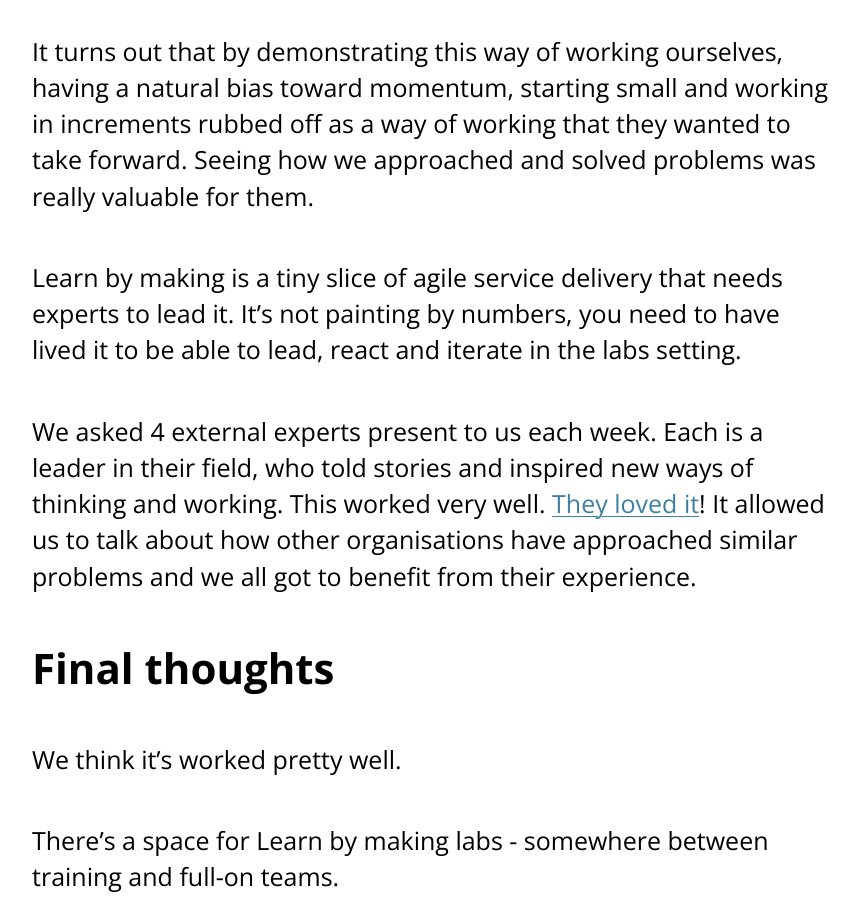
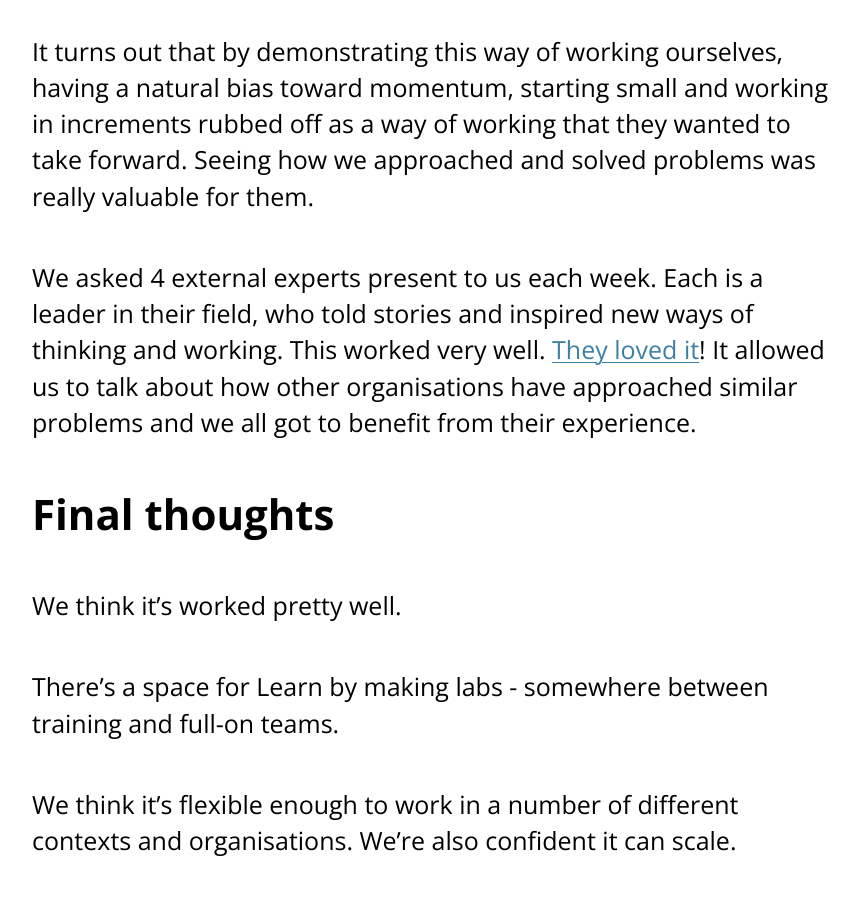
Before and after one commit to learnbymakingwales/learnbymakingwales.github.io, a Jekyll site: the page built from en/updates/_posts/2022-12-21-what-weve-learned.md, in a window 1280 px wide and 900 px high, scrolled down 5870 px. Shown: the whole window, without its empty margins (208-1067 px from the left). Built offline with Jekyll 4.4.1, drawn with Linux system fonts in a browser that asks for light colours; some of the changed text lies outside the part shown.

Commit message:
Update 2022-12-21-what-weve-learned.md
Removed bit about experts leading.

```diff
--- a/en/updates/_posts/2022-12-21-what-weve-learned.md
+++ b/en/updates/_posts/2022-12-21-what-weve-learned.md
@@ -27,7 +27,7 @@ We’ve spent [8 days over 4 weeks](https://learnbymaking.wales/en/the-labs/) ex
 
 There’s a long list of things we’d love to improve by iterating. For instance, we’d tweak the onboarding and some of the session content. There’s a tonne of things we’ve learned about logistics that would make it easier next time. All the things you only learn by doing, but here’s 5 big lessons learned.
 
-## Lesson 1: It needs to be a safe to experiment
+## Lesson 1: It needs to be safe to experiment
 
 The best teams have empathy for their users and each other. We dedicated time to thinking about both, but we started by [getting to know each other](https://learnbymaking.wales/en/the-labs/session/one.html). We thought this was an important investment to ensure that ten relative strangers felt comfortable together.
 
@@ -71,8 +71,6 @@ Right from the start we were upfront about Learn by making being an experiment a
 
 It turns out that by demonstrating this way of working ourselves, having a natural bias toward momentum, starting small and working in increments rubbed off as a way of working that they wanted to take forward. Seeing how we approached and solved problems was really valuable for them.
 
-Learn by making is a tiny slice of agile service delivery that needs experts to lead it. It’s not painting by numbers, you need to have lived it to be able to lead, react and iterate in the labs setting.
-
 We asked 4 external experts present to us each week. Each is a leader in their field, who told stories and inspired new ways of thinking and working. This worked very well. [They loved it](https://nrw-lab.github.io/en/updates/2022/12/09/week-notes.html)! It allowed us to talk about how other organisations have approached similar problems and we all got to benefit from their experience.
 
 
```
